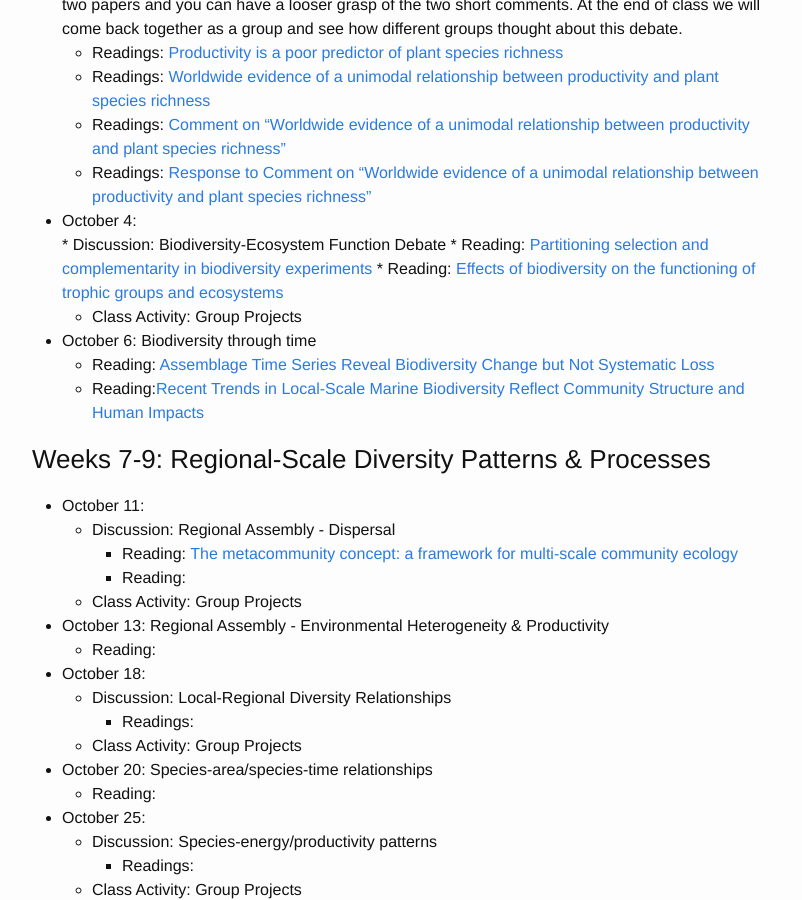
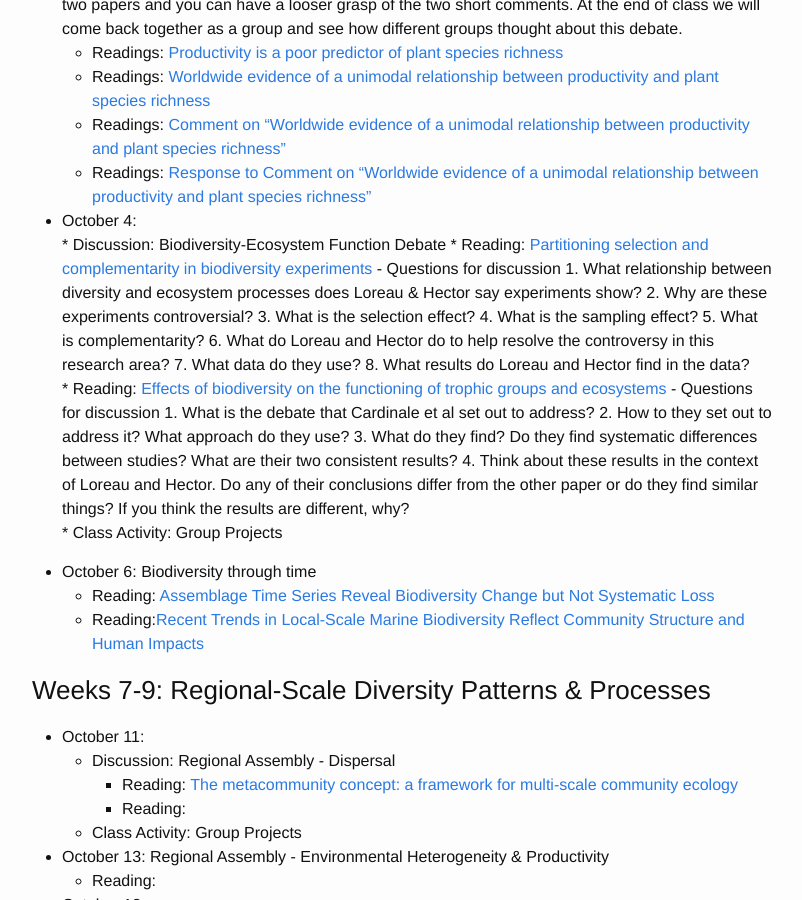
Before and after one commit to skmorgane/biodiversity-course, a Jekyll site: the page built from schedule.md, in a window 1280 px wide and 900 px high, scrolled down 4106 px. Shown: the whole window, without its empty margins (238-1040 px from the left). Built offline with Jekyll 4.4.1, drawn with Linux system fonts in a browser that asks for light colours.

Commit message:
Add BDEF questions

```diff
--- a/schedule.md
+++ b/schedule.md
@@ -131,8 +131,22 @@ Tuesdays are often a split between class activity and discussion, thus there are
 * October 4:
       * Discussion: Biodiversity-Ecosystem Function Debate
          * Reading: [Partitioning selection and complementarity in biodiversity experiments](https://doi.org/10.1038/35083573)
+               - Questions for discussion
+               1. What relationship between diversity and ecosystem processes does Loreau & Hector say experiments show?
+               2. Why are these experiments controversial?
+               3. What is the selection effect?
+               4. What is the sampling effect?
+               5. What is complementarity?
+               6. What do Loreau and Hector do to help resolve the controversy in this research area?
+               7. What data do they use?
+               8. What results do Loreau and Hector find in the data?
          * Reading: [Effects of biodiversity on the functioning of trophic groups and ecosystems](https://doi.org/10.1038/nature05202)
-    * Class Activity: Group Projects
+               - Questions for discussion
+               1. What is the debate that Cardinale et al set out to address?
+               2. How to they set out to address it? What approach do they use?
+               3. What do they find? Do they find systematic differences between studies? What are their two consistent results?
+               4. Think about these results in the context of Loreau and Hector. Do any of their conclusions differ from the other paper or  do they find similar things? If you think the results are different, why?
+       * Class Activity: Group Projects
 
 * October 6: Biodiversity through time
     * Reading: [Assemblage Time Series Reveal Biodiversity Change but Not Systematic Loss](https://doi.org/10.1126/science.1248484)
```
